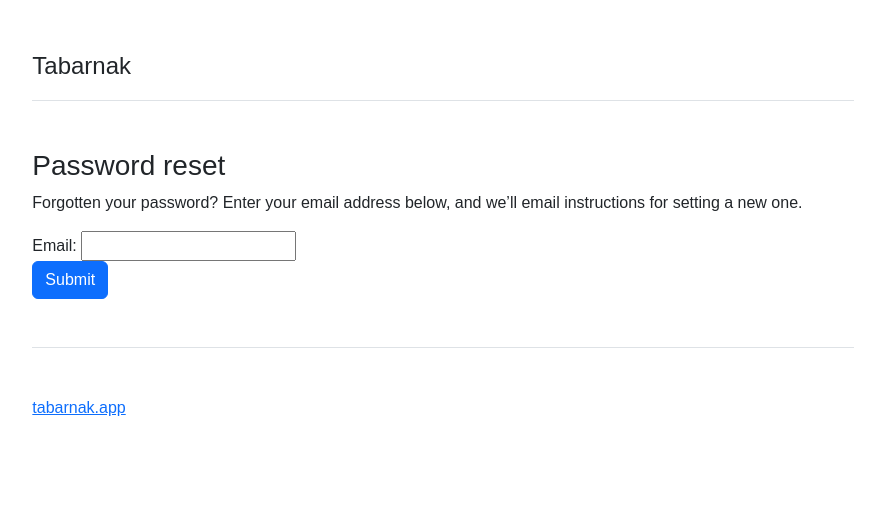
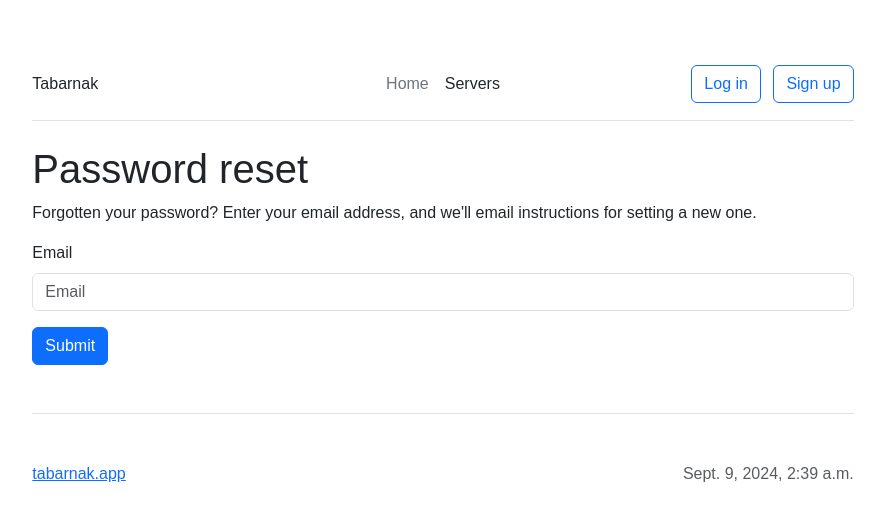
Before and after one commit to Pslude/tabarnak, a Django app: page /auth/password_reset/ in a window 1280 px wide. Shown: the top 521 px of the page, without its empty margins (197-1082 px from the left). Run offline with Django 5.2, Linux system fonts and the light colour scheme; some libraries are stand-ins or nearby versions.

Commit message:
Get login/out working

```diff
--- a/authentication/templates/authentication/password_reset_form.html
+++ b/authentication/templates/authentication/password_reset_form.html
@@ -1,21 +1,22 @@
 {% extends 'base.html' %}
-{% load i18n %}
+{% load i18n django_bootstrap5 %}
 
 {% block title %}{{ title }}{% endblock %}
 
 {% block content %}
-<h3>{{ title }}</h3>
-<p>{% translate 'Forgotten your password? Enter your email address below, and we’ll email instructions for setting a new one.' %}</p>
-<form class="flex flex-col" action="{{ app_path }}" method="post">{% csrf_token %}
+
+  <h1>{{ title }}</h1>
+  <p>{% translate 'Forgotten your password? Enter your email address, and we\'ll email instructions for setting a new one.' %}</p>
+
+  <form action="{{ app_path }}" method="post" class="form">{% csrf_token %}
     {% if form.errors %}
       <div class="bg-red-100 border border-red-400 text-red-700 px-4 py-3 rounded relative my-4" role="alert">
         <strong class="font-bold">{% translate "Error" %}</strong>
         <span class="block sm:inline">{% if form.errors.items|length == 1 %}{% translate "Please correct the error below." %}{% else %}{% translate "Please correct the errors below." %}{% endif %}</span>
       </div>
     {% endif %}
-  <div class="mb-6">
-    {{ form }}
-  </div>
-  <button class="btn btn-primary" type="submit">{% translate "Submit" %}</button>
+    {% bootstrap_form form %}
+    {% bootstrap_button button_type="submit" content="Submit" %}
   </form>
+
 {% endblock %}
--- a/authentication/urls.py
+++ b/authentication/urls.py
@@ -1,3 +1,4 @@
+from django.conf import settings
 from django.conf.urls.i18n import i18n_patterns
 from django.urls import path
 from django.contrib.auth import views as auth_views
@@ -11,7 +12,7 @@ urlpatterns = [
     path('login/', auth_views.LoginView.as_view(), name='login'),
     path('join/', views.JoinView.as_view(), name='join'),
     path('join/done/', views.JoinDoneView.as_view(), name='join_done'),
-    path('logout/', auth_views.LogoutView.as_view(), name='logout'),
+    path('logout/', auth_views.LogoutView.as_view(next_page=settings.LOGOUT_REDIRECT_URL), name='logout'),
     path('logged_out/', views.LoggedOutView.as_view(), name='logged_out'),
     path('password_change/', auth_views.PasswordChangeView.as_view(template_name='authentication/password_change_form.html'), name='password_change'),
     path('password_change/done/', auth_views.PasswordChangeDoneView.as_view(template_name='authentication/password_change_done.html'), name='password_change_done'),
--- a/tabarnak/settings/base.py
+++ b/tabarnak/settings/base.py
@@ -40,6 +40,7 @@ INSTALLED_APPS = [
     'django_filters',
     'rest_framework',
     'rest_framework.authtoken',
+    'django_bootstrap5',
     'authentication',
     'host',
 ]
@@ -112,6 +113,8 @@ AUTH_PASSWORD_VALIDATORS = [
     },
 ]
 
+# Auth
+LOGOUT_REDIRECT_URL = '/auth/logged_out/'
 
 # Internationalization
 # https://docs.djangoproject.com/en/5.0/topics/i18n/
--- a/templates/base.html
+++ b/templates/base.html
@@ -1,4 +1,4 @@
-{% load static i18n %}
+{% load static i18n django_bootstrap5 %}
 <!doctype html>
 <html lang="{{ LANGUAGE_CODE }}">
 <head>
@@ -20,17 +20,34 @@
 </head>
 <body>
   <div class="col-lg-8 mx-auto p-3 py-md-5">
-    <header class="d-flex align-items-center pb-3 mb-5 border-bottom">
-      <a href="https://tabarnak.app/" class="d-flex align-items-center text-dark text-decoration-none">
-        <span class="fs-4">{% translate "Tabarnak" %}</span>
+    <header class="d-flex flex-wrap align-items-center justify-content-center justify-content-md-between py-3 mb-4 border-bottom">
+      <a href="/" class="d-flex align-items-center col-md-3 mb-2 mb-md-0 text-dark text-decoration-none">
+        {% translate "Tabarnak" %}
       </a>
+      <ul class="nav col-12 col-md-auto mb-2 justify-content-center mb-md-0">
+        <li>
+          <a href="/" class="nav-link px-2 link-secondary">
+            {% translate "Home" %}
+          </a>
+        </li>
+        <li>
+          <a href="{% url 'host:index' %}" class="nav-link px-2 link-dark">
+            {% translate "Servers" %}
+          </a>
+        </li>
+      </ul>
+      <div class="col-md-3 text-end">
+        {% include 'includes/main_menu.html' %}
+      </div>
     </header>
     <main>
       {% block container %}
+        {% bootstrap_messages %}
         {% block content %}{% endblock %}
       {% endblock container %}
     </main>
     <footer class="pt-5 my-5 text-muted border-top">
+      <time class="float-end">{% now 'DATETIME_FORMAT' %}</time>
       <a href="/">tabarnak.app</a>
     </footer>
   </div>
--- /dev/null
+++ b/templates/includes/main_menu.html
@@ -0,0 +1,16 @@
+{% load i18n %}
+
+  {% if request.user.is_authenticated %}
+    <form method="post" action="{% url 'logout' %}">{% csrf_token %}
+      <button type="submit" class="btn btn-outline-primary">
+        {% translate "Log out" %}
+      </button>
+    </form>
+  {% else %}
+    <a href="{% url 'login' %}" class="btn btn-outline-primary me-2">
+      {% translate "Log in" %}
+    </a>
+    <a href="{% url 'join' %}" class="btn btn-outline-primary">
+      {% translate "Sign up" %}
+    </a>
+  {% endif %}
--- a/templates/rate_limit.html
+++ b/templates/rate_limit.html
@@ -5,6 +5,6 @@
 
 {% block content %}
   <h1>{% translate "Too Many Requests" %}</h1>
-  <p>{% translate "The request was denied due to too many attempts. Please try again later or contact the HelpDesk." %}</p>
+  <p>{% translate "The request was denied due to too many attempts. Please try again later." %}</p>
   <p><a href="/">{% translate "Back to Home" %}</a></p>
 {% endblock %}
```
Also changed, not shown: authentication/templates/authentication/join_form.html (+11 -18 lines), authentication/templates/registration/login.html (+11 -20 lines). Lines whose indentation alone changed are shown as unchanged.
